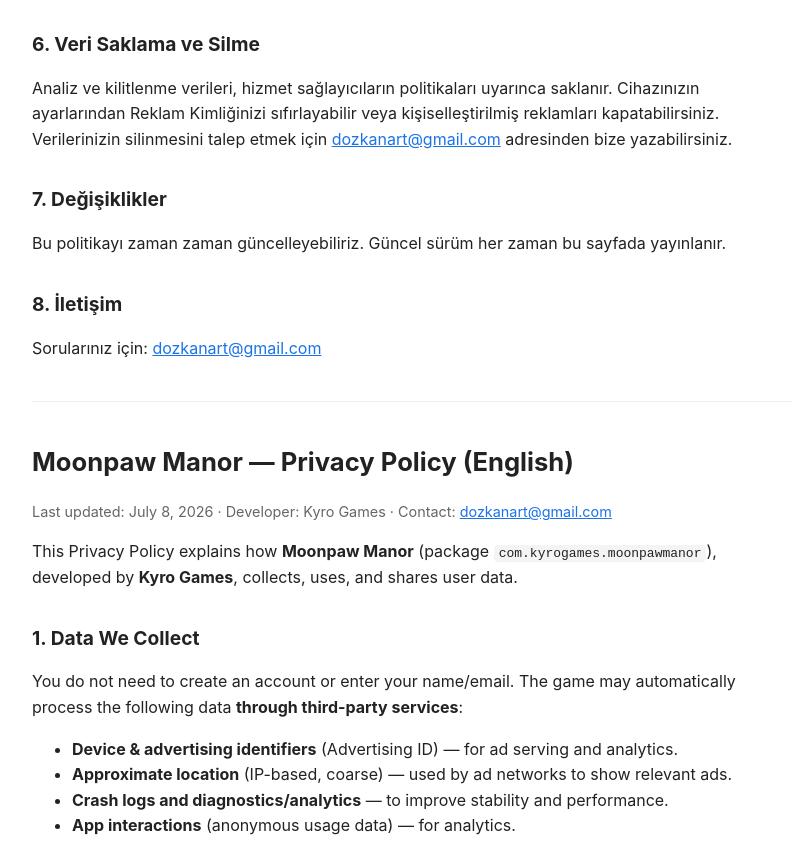
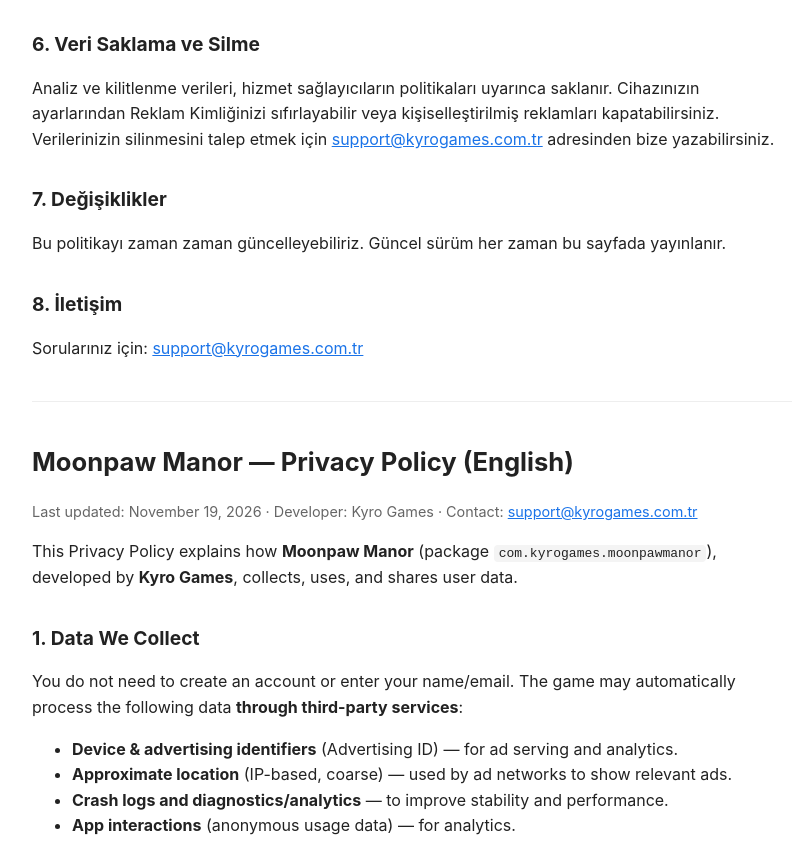
Before and after one commit to denizozkanart/moonpaw-privacy, a plain HTML site: page index.html in a window 1280 px wide. Shown: the part 1129-1971 px from the top of the page, without its empty margins (228-1028 px from the left). Drawn offline with Linux system fonts and the light colour scheme.

Commit message:
Contact email: support@kyrogames.com.tr
Co-Authored-By: Claude Opus 5.5 <noreply@anthropic.com>

```diff
--- a/index.html
+++ b/index.html
@@ -14,7 +14,7 @@
 <body>
 
 <h1>Moonpaw Manor — Gizlilik Politikası</h1>
-<p class="muted">Son güncelleme: 8 Temmuz 2026 · Geliştirici: Kyro Games · İletişim: <a href="mailto:dozkanart@gmail.com">dozkanart@gmail.com</a></p>
+<p class="muted">Son güncelleme: 19 Kasım 2026 · Geliştirici: Kyro Games · İletişim: <a href="mailto:support@kyrogames.com.tr">support@kyrogames.com.tr</a></p>
 
 <p>Bu gizlilik politikası, <strong>Kyro Games</strong> tarafından geliştirilen <strong>Moonpaw Manor</strong>
 (paket adı <code>com.kyrogames.moonpawmanor</code>) mobil oyununun kullanıcı verilerini nasıl topladığını,
@@ -52,18 +52,18 @@ ilgili reklamları göstermek için cihaz/reklam tanımlayıcılarını kullanab
 <h2>6. Veri Saklama ve Silme</h2>
 <p>Analiz ve kilitlenme verileri, hizmet sağlayıcıların politikaları uyarınca saklanır. Cihazınızın ayarlarından
 Reklam Kimliğinizi sıfırlayabilir veya kişiselleştirilmiş reklamları kapatabilirsiniz. Verilerinizin silinmesini
-talep etmek için <a href="mailto:dozkanart@gmail.com">dozkanart@gmail.com</a> adresinden bize yazabilirsiniz.</p>
+talep etmek için <a href="mailto:support@kyrogames.com.tr">support@kyrogames.com.tr</a> adresinden bize yazabilirsiniz.</p>
 
 <h2>7. Değişiklikler</h2>
 <p>Bu politikayı zaman zaman güncelleyebiliriz. Güncel sürüm her zaman bu sayfada yayınlanır.</p>
 
 <h2>8. İletişim</h2>
-<p>Sorularınız için: <a href="mailto:dozkanart@gmail.com">dozkanart@gmail.com</a></p>
+<p>Sorularınız için: <a href="mailto:support@kyrogames.com.tr">support@kyrogames.com.tr</a></p>
 
 <hr>
 
 <h1>Moonpaw Manor — Privacy Policy (English)</h1>
-<p class="muted">Last updated: July 8, 2026 · Developer: Kyro Games · Contact: <a href="mailto:dozkanart@gmail.com">dozkanart@gmail.com</a></p>
+<p class="muted">Last updated: November 19, 2026 · Developer: Kyro Games · Contact: <a href="mailto:support@kyrogames.com.tr">support@kyrogames.com.tr</a></p>
 
 <p>This Privacy Policy explains how <strong>Moonpaw Manor</strong> (package <code>com.kyrogames.moonpawmanor</code>),
 developed by <strong>Kyro Games</strong>, collects, uses, and shares user data.</p>
@@ -96,13 +96,13 @@ data <strong>through third-party services</strong>:</p>
 
 <h2>6. Data Retention &amp; Deletion</h2>
 <p>You can reset your Advertising ID or opt out of personalized ads in your device settings. To request data deletion,
-email <a href="mailto:dozkanart@gmail.com">dozkanart@gmail.com</a>.</p>
+email <a href="mailto:support@kyrogames.com.tr">support@kyrogames.com.tr</a>.</p>
 
 <h2>7. Changes</h2>
 <p>We may update this policy from time to time. The current version is always posted on this page.</p>
 
 <h2>8. Contact</h2>
-<p><a href="mailto:dozkanart@gmail.com">dozkanart@gmail.com</a></p>
+<p><a href="mailto:support@kyrogames.com.tr">support@kyrogames.com.tr</a></p>
 
 </body>
 </html>
```
